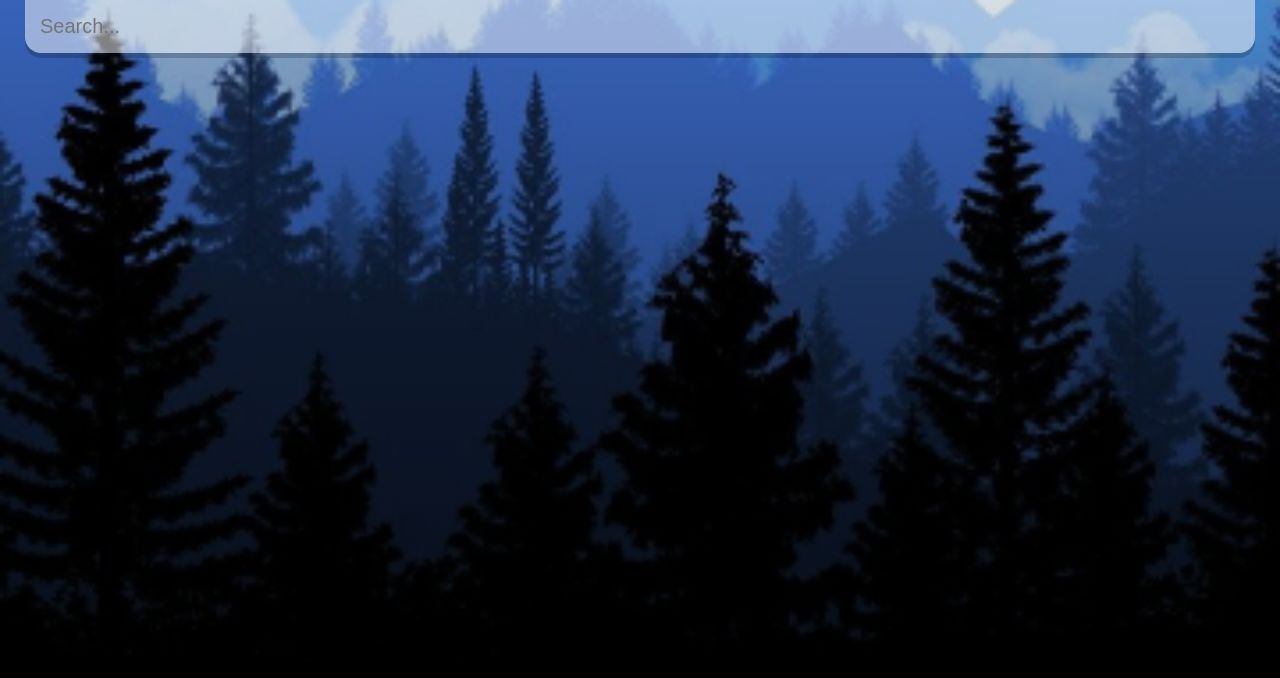
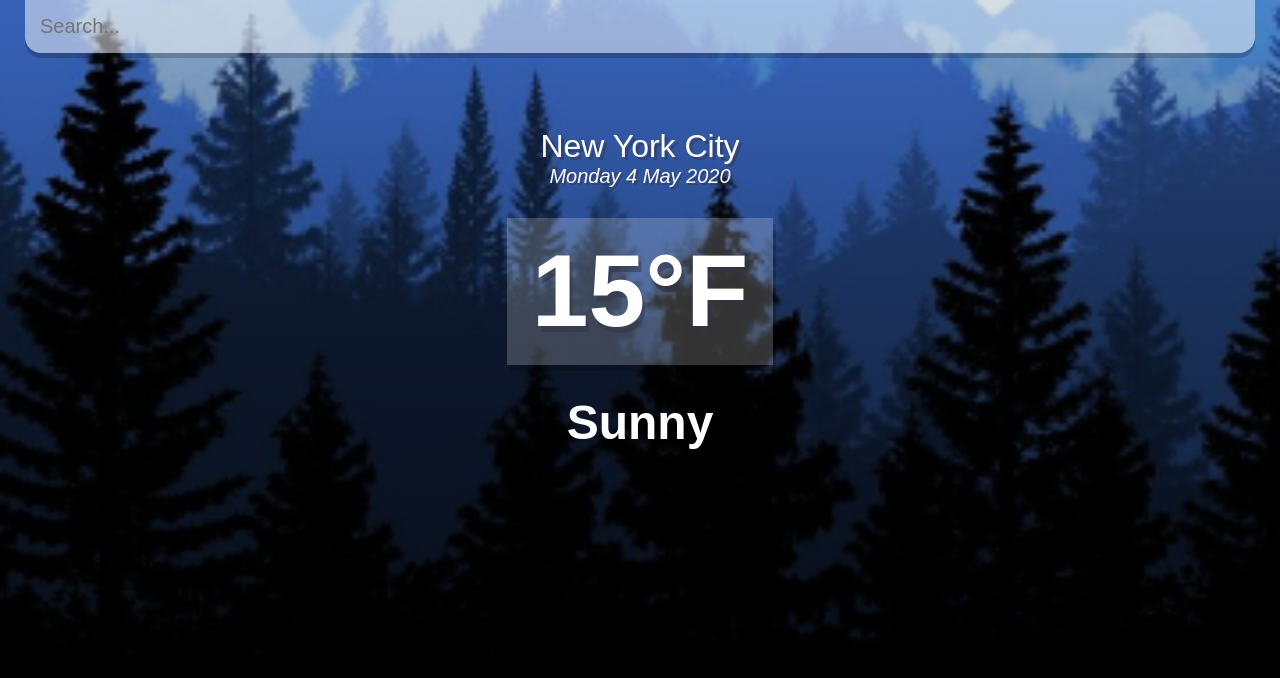
Before and after one commit to ISANCEHZ1994/weather_app, a React (Create React App) app: page / in a window 1280 px wide. Shown: the top 678 px of the page. Built offline with nearby package versions, Linux system fonts and the light colour scheme.

Commit message:
fixing error with the 404

```diff
--- a/src/App.js
+++ b/src/App.js
@@ -7,17 +7,17 @@
 
 function App() {
 
-  const [query, setQuery] = useState('');
+  const [query, setQuery] = useState(''); // the location of what we are looking for
   const [weather, setWeather] = useState({});
 
-  const search = evt => {
+  const search = (evt) => {
     if (evt.key === "Enter") {
-      fetch(`${api.base}weather?q=${query}&units=metric&APPID=${api.key}`)
-        .then(res => res.json())
+      fetch(`${api.base}weather?q=${query}&units=metric&APPID=${api.key}`) // we want to grab the information from the openweathermap site - a usual fetch
+        .then(res => res.json()) // make it readable thru JSON
         .then(result => {
           setWeather(result);
-          setQuery('');
-          console.log(result);
+          setQuery(''); // once we've submitted it we can start typing a different place
+          console.log(result)
         });
     }
   }
@@ -27,7 +27,7 @@
     let days = ["Sunday", "Monday", "Tuesday", "Wednesday", "Thursday", "Friday", "Saturday"];
 
     let day = days[d.getDay()]; //will return a number between 0 - 6 INDEX
-    let date = d.getDate(); //
+    let date = d.getDate();
     let month = months[d.getMonth()]; // returns a number between 0 - 11
     let year = d.getFullYear(); // returns the full year
 
@@ -35,7 +35,7 @@
   }
 
   return (
-    <div className={(typeof weather.main != "undefined") ? ((weather.main.temp > 16) ? 'app warm' : 'app') : 'app'}>
+    <div className='app'>
       <main>
         <div className="search-box">
               <input
@@ -47,20 +47,20 @@
               onKeyPress={search}
               />
         </div>
-        {(typeof weather.main != "undefined") ? (
+
         <div>
           <div className="location-box">
-            <div className="location">{weather.name}, {weather.sys.country}</div>
+            <div className="location">New York City</div>
             <div className="date">{dateBuilder(new Date())}</div>
           </div>
           <div className="weather-box">
             <div className="temp">
-              {Math.round(weather.main.temp)}°c
+              15°F
             </div>
-            <div className="weather">{weather.weather[0].main}</div>
+            <div className="weather">Sunny </div>
           </div>
         </div>
-        ) : ('')}
+
       </main>
     </div>
   );
--- a/src/index.css
+++ b/src/index.css
@@ -73,5 +73,46 @@
 }
 
 .location-box .location {
-  color: #FFF
+  color: #FFF;
+  font-size: 32px;
+  font-weight: 500;
+  text-align: center;
+  text-shadow: 3px 3px rgba(50,50,70,0.5);
 }
+
+.location-box .date{
+  color: #FFF;
+  font-size: 20px;
+  font-weight: 300;
+  font-style: italic;
+  text-align: center;
+  text-shadow: 2px 2px rgba(50,50,70,0.5);
+}
+
+.weather-box{
+  text-align: center;
+}
+
+.weather-box .temp{
+  position: relative;
+  display: inline-block;
+  margin: 30px auto;
+  background-color: rgba(255,255,255,0.2);
+
+  padding: 15px 25px;
+
+  color: #FFF;
+  font-size: 102px;
+  font-weight: 900;
+
+  text-shadow: 3px 6px rgba(50,50,70,0.5);
+  text-align: center;
+  box-shadow: 3px 6px rgba(0,0,0,0.2);
+}
+
+.weather-box .weather{
+  color: #FFF;
+  font-size: 48px;
+  font-weight: 700;
+  text-shadow: 3px 3px rgba(50,50,70,0,5);
+}
```
